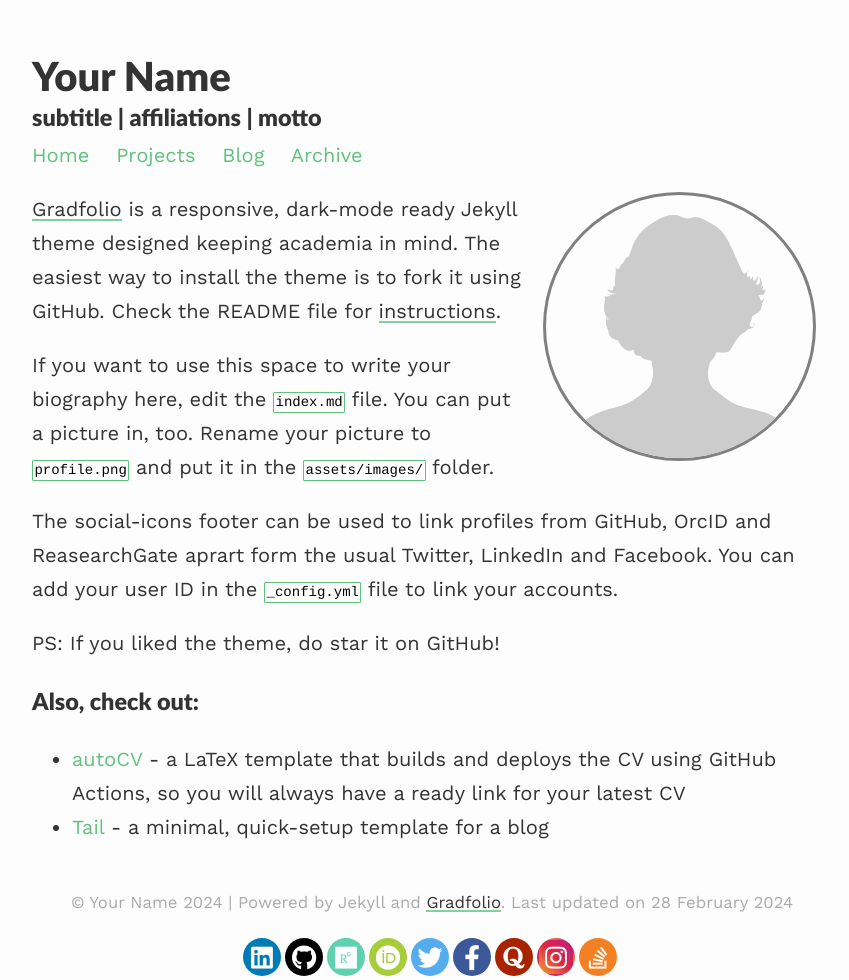
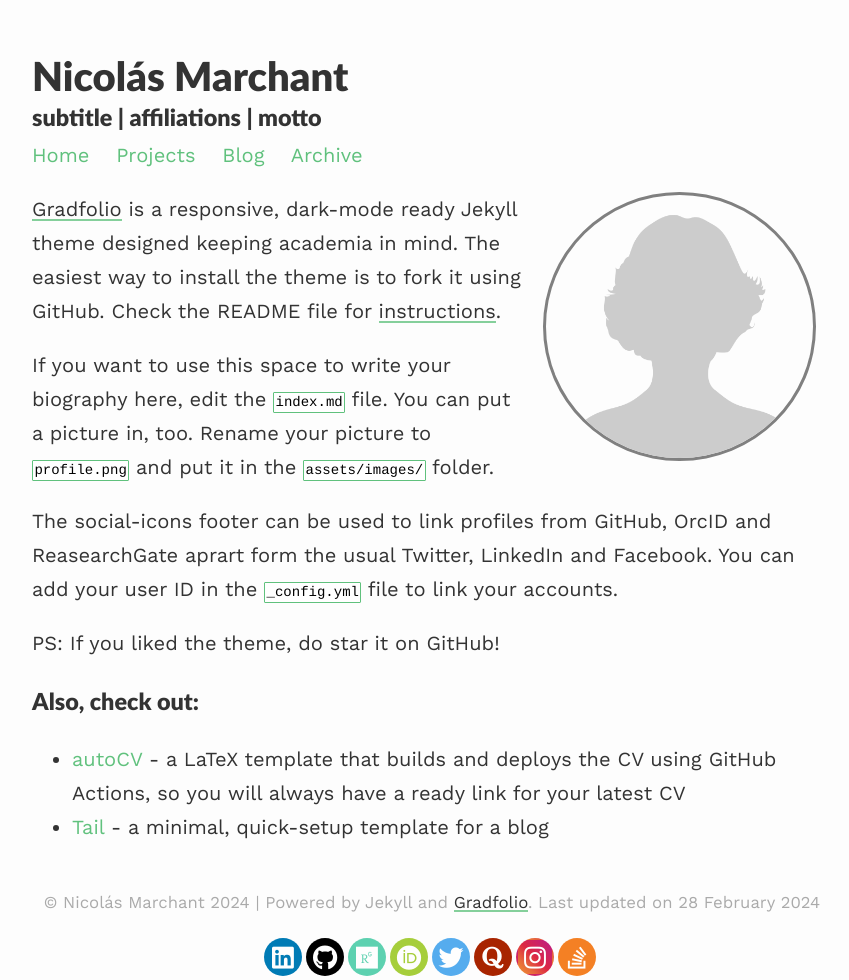
Before and after one commit to nicolasmarchant/nicolasmarchant.github.io, a Jekyll site: the page built from index.md, in a window 1280 px wide. Shown: the whole page, without its empty margins (208-1057 px from the left). Built offline with Jekyll 4.4.1, drawn with Linux system fonts in a browser that asks for light colours; nearby versions of some CDN libraries.

Commit message:
Update _config.yml

```diff
--- a/_config.yml
+++ b/_config.yml
@@ -1,6 +1,6 @@
 ### your site title here
 
-title: Your Name
+title: Nicolás Marchant
 description: subtitle | affiliations | motto
 
 baseurl: "/" #name of GitHub repository
@@ -21,7 +21,6 @@ researchgate: "#"
 orcid: "#"
 quora: "#"
 instagram: "#"
-facebook: "#"
 
 
 # Markdown
```
